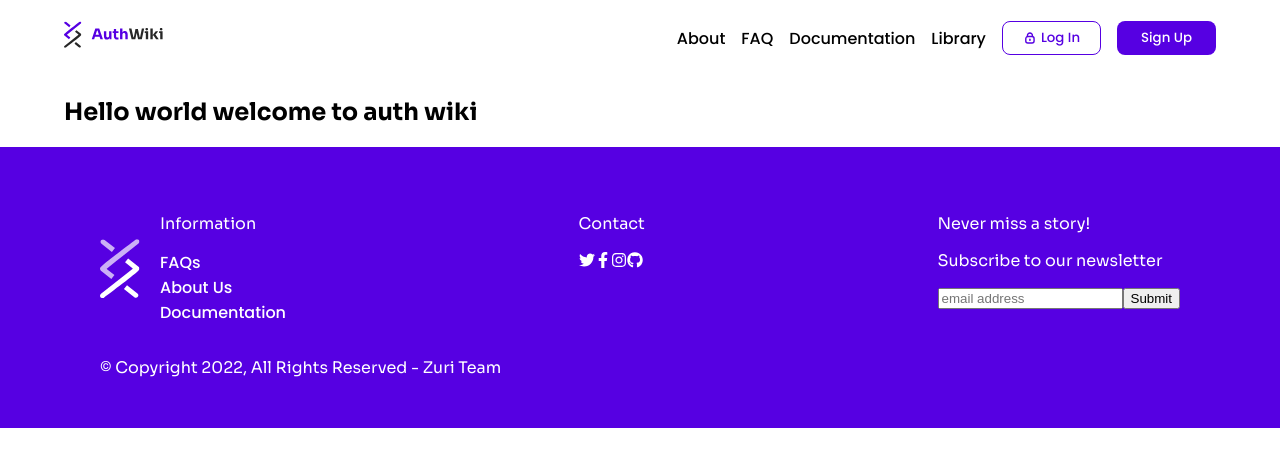
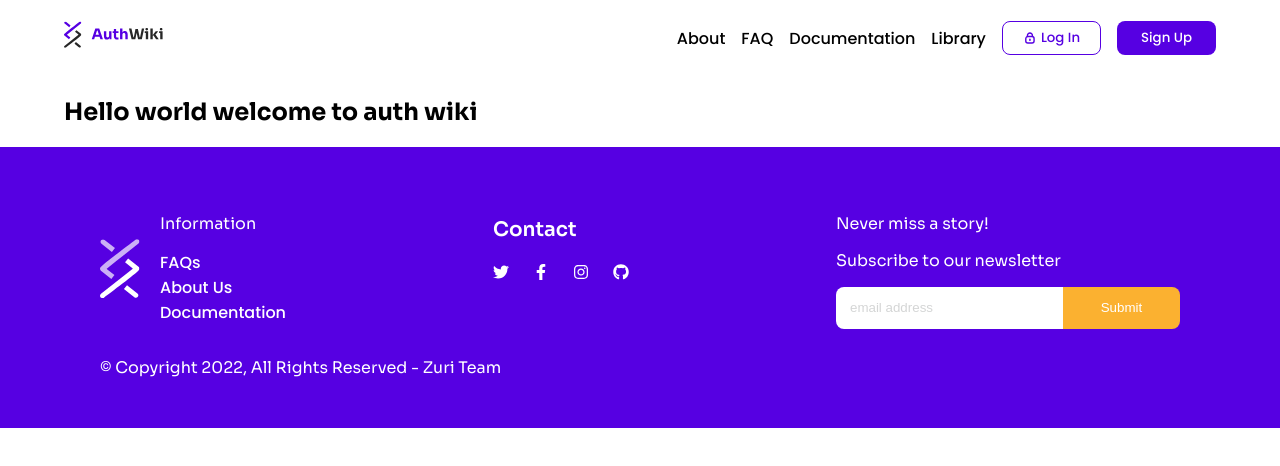
Before and after one commit to zuri-training/auth_wiki_team_1_project, a Next.js app in the folder frontend/: page / in a window 1280 px wide. Shown: the top 466 px of the page. Built offline with nearby package versions, Linux system fonts and the light colour scheme.

Commit message:
Update Footer.module.css

```diff
--- a/frontend/src/styles/Footer.module.css
+++ b/frontend/src/styles/Footer.module.css
@@ -1,3 +1,5 @@
+@import url('https://fonts.googleapis.com/css2?family=Sora:wght@400;600&display=swap');
+
 .footer {
   padding: 50px 100px;
   background-color: var(--primary-100);
@@ -21,6 +23,47 @@
   gap: 20px;
 }
 
+.footer_top_contact p, .footer_top_subscribe > p{
+  font-family: 'Sora', sans-serif;
+  font-size: 20px;
+  font-weight: 600;
+}
+
+.footer .subscribe{
+  font-weight: 400;
+  font-family: 'Sora', sans-serif;
+  font-size: 16px;
+}
+
+.footer_top_contact ul{
+  display: flex;
+  gap: 24px;
+}
+
 .footer_bottom_text {
   font-weight: 400;
 }
+
+.footer button{
+  background-color: #FBB130;
+  border: none;
+  width: 117px;
+  height: 42px;
+  color: #fff;
+  border-top-right-radius: 8px;
+  border-bottom-right-radius: 8px;
+  margin-left: -50px;
+}
+
+.footer input{
+  height: 42px;
+  width: 277px;
+  border-top-left-radius: 8px;
+  border-bottom-left-radius: 8px;
+  border: none;
+}
+
+.footer input::placeholder{
+  color: #1D1E2030;
+  padding-left: 12px;
+}
```
